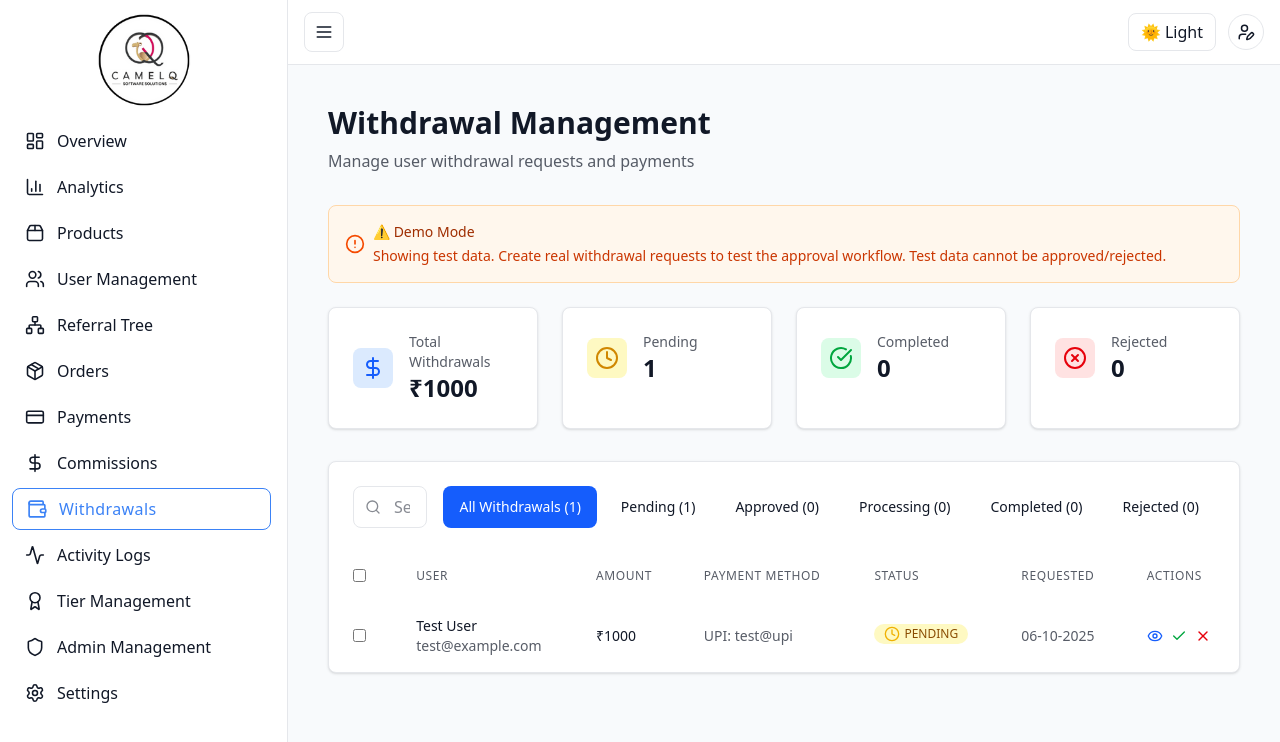
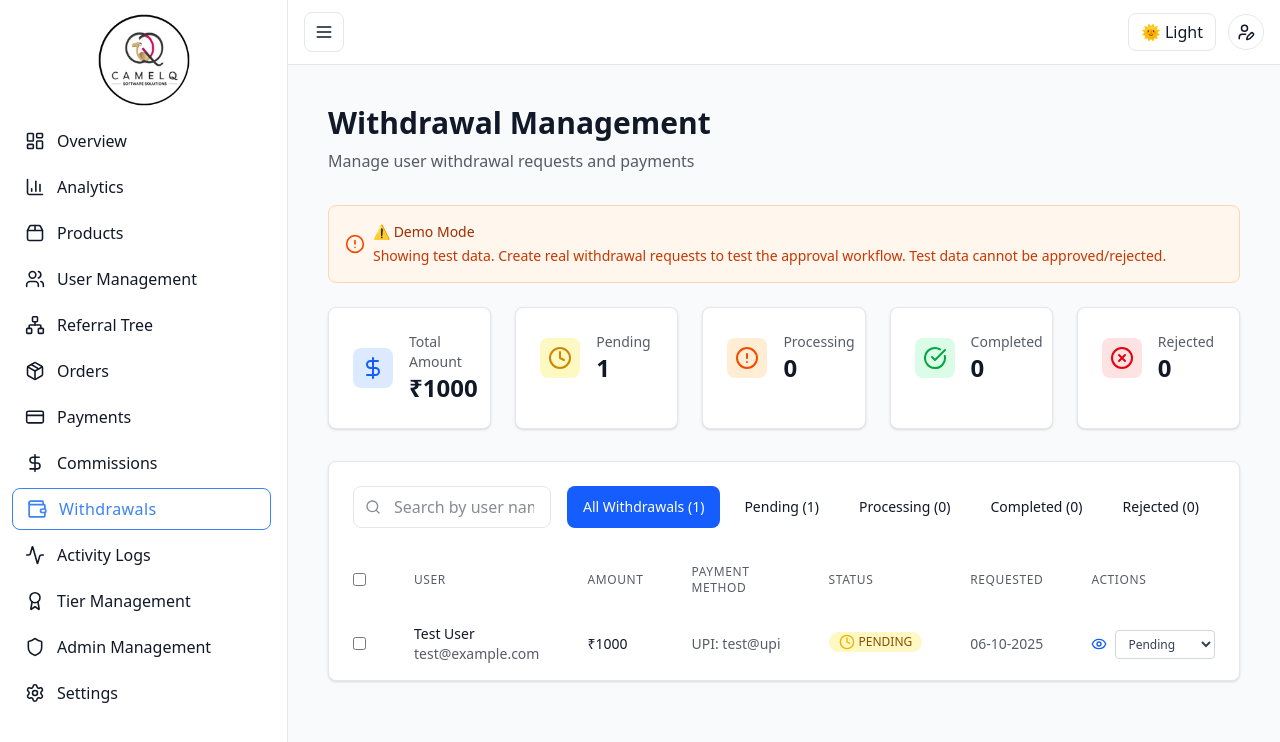
Before and after one commit to Sony-mol/admin-mlm-as, a React (Vite) app: page /withdrawals in a window 1280 px wide. Shown: the top 742 px of the page. Built offline with nearby package versions, Linux system fonts and the light colour scheme; no server answers; sample sign-in values are in the browser's storage.

Commit message:
Update admin dashboard: Replace approve/reject with status editing dropdown for pending/processing/completed/rejected

```diff
--- a/src/pages/Withdrawals.jsx
+++ b/src/pages/Withdrawals.jsx
@@ -129,16 +129,17 @@ const Withdrawals = () => {
       setStatistics({
         // Cards
         totalAmount:
-          Number(s.totalApprovedAmount ?? 0) + Number(s.totalPendingAmount ?? 0),
+          Number(s.totalCompletedAmount ?? 0) + Number(s.totalPendingAmount ?? 0) + Number(s.totalProcessingAmount ?? 0),
         pendingCount: Number(s.pendingWithdrawals ?? 0),
-        approvedCount: Number(s.approvedWithdrawals ?? 0),
-        completedCount: Number(s.approvedWithdrawals ?? 0), // UI label "Completed"
+        processingCount: Number(s.processingWithdrawals ?? 0),
+        completedCount: Number(s.completedWithdrawals ?? 0),
         rejectedCount: Number(s.rejectedWithdrawals ?? 0),
 
         // Optional extras (not directly displayed but useful)
         totalCount: Number(s.totalWithdrawals ?? 0),
-        totalApprovedAmount: Number(s.totalApprovedAmount ?? 0),
+        totalCompletedAmount: Number(s.totalCompletedAmount ?? 0),
         totalPendingAmount: Number(s.totalPendingAmount ?? 0),
+        totalProcessingAmount: Number(s.totalProcessingAmount ?? 0),
       });
     } catch (error) {
       console.error('Error fetching statistics:', error);
@@ -158,7 +159,7 @@ const Withdrawals = () => {
     setSelectedStatus(status);
   };
 
-  const handleWithdrawalAction = async (withdrawalId, action, notes = '') => {
+  const handleWithdrawalAction = async (withdrawalId, newStatus, notes = '') => {
     try {
       setActionLoading(true);
 
@@ -181,38 +182,37 @@ const Withdrawals = () => {
         ...(token ? { Authorization: `Bearer ${token}` } : {}),
       };
 
-      // Map UI actions to backend status API
-      // Backend expects: PUT /api/withdrawals/{id}/status with body { status: 'SUCCESS' | 'FAILED', reason }
-      const status = action === 'approve' ? 'SUCCESS' : action === 'reject' ? 'FAILED' : 'SUCCESS';
+      // Send status update to backend
+      // Backend expects: PUT /api/withdrawals/{id}/status with body { status: 'PENDING'|'PROCESSING'|'COMPLETED'|'REJECTED', reason }
       const response = await fetch(`${WITHDRAWALS_API}/${withdrawalId}/status`, {
         method: 'PUT',
         headers,
-        body: JSON.stringify({ status, reason: notes || 'Admin action' }),
+        body: JSON.stringify({ status: newStatus, reason: notes || 'Admin status update' }),
       });
 
       if (response.ok) {
-        await response.json().catch(() => ({}));
-        alert(`✅ ${action.charAt(0).toUpperCase() + action.slice(1)} successful!`);
+        const result = await response.json().catch(() => ({}));
+        alert(`✅ Status updated to ${newStatus} successfully!`);
         await fetchWithdrawals();
         await fetchStatistics();
         setShowActionModal(false);
         setAdminNotes('');
       } else {
         const err = await response.json().catch(() => ({}));
-        alert(`Error: ${err.error || 'Action failed'}`);
+        alert(`Error: ${err.error || 'Status update failed'}`);
       }
     } catch (error) {
-      console.error('Error processing withdrawal:', error);
-      alert('Error processing withdrawal');
+      console.error('Error updating withdrawal status:', error);
+      alert('Error updating withdrawal status');
     } finally {
       setActionLoading(false);
     }
   };
 
-  const handleBulkAction = async (action) => {
+  const handleBulkAction = async (newStatus) => {
     if (selectedWithdrawals.length === 0) return;
     const confirmed = window.confirm(
-      `Are you sure you want to ${action.toLowerCase()} ${selectedWithdrawals.length} withdrawal(s)?`
+      `Are you sure you want to set status to ${newStatus} for ${selectedWithdrawals.length} withdrawal(s)?`
     );
     if (!confirmed) return;
 
@@ -221,7 +221,7 @@ const Withdrawals = () => {
       // Sequential to keep alerts sane; could be parallel with Promise.all if desired
       for (const id of selectedWithdrawals) {
         // eslint-disable-next-line no-await-in-loop
-        await handleWithdrawalAction(id, action, 'Bulk action');
+        await handleWithdrawalAction(id, newStatus, 'Bulk status update');
       }
       setSelectedWithdrawals([]);
     } catch (error) {
@@ -290,8 +290,7 @@ const Withdrawals = () => {
   const statusOptions = [
     { value: 'ALL', label: 'All Withdrawals', count: withdrawals.length },
     { value: 'PENDING', label: 'Pending', count: statistics.pendingCount || 0 },
-    { value: 'APPROVED', label: 'Approved', count: statistics.approvedCount || 0 },
-    { value: 'PROCESSING', label: 'Processing', count: statistics.processingCount || 0 }, // may be 0 if not provided
+    { value: 'PROCESSING', label: 'Processing', count: statistics.processingCount || 0 },
     { value: 'COMPLETED', label: 'Completed', count: statistics.completedCount || 0 },
     { value: 'REJECTED', label: 'Rejected', count: statistics.rejectedCount || 0 },
   ];
@@ -359,14 +358,14 @@ const Withdrawals = () => {
       )}
 
       {/* Statistics Cards */}
-      <div className="grid grid-cols-1 md:grid-cols-2 lg:grid-cols-4 gap-6 mb-8">
+      <div className="grid grid-cols-1 md:grid-cols-2 lg:grid-cols-5 gap-6 mb-8">
         <div className="rounded-lg p-6 shadow-sm border border-[rgb(var(--border))] bg-[rgb(var(--card))]">
           <div className="flex items-center">
             <div className="p-2 rounded-lg bg-blue-100">
               <DollarSign className="w-6 h-6 text-blue-600" />
             </div>
             <div className="ml-4">
-              <p className="text-sm font-medium opacity-70">Total Withdrawals</p>
+              <p className="text-sm font-medium opacity-70">Total Amount</p>
               <p className="text-2xl font-bold text-[rgb(var(--fg))]">
                 ₹{statistics.totalAmount || 0}
               </p>
@@ -383,6 +382,20 @@ const Withdrawals = () => {
               <p className="text-sm font-medium opacity-70">Pending</p>
               <p className="text-2xl font-bold text-[rgb(var(--fg))]">
                 {statistics.pendingCount || 0}
+              </p>
+            </div>
+          </div>
+        </div>
+
+        <div className="rounded-lg p-6 shadow-sm border border-[rgb(var(--border))] bg-[rgb(var(--card))]">
+          <div className="flex items-center">
+            <div className="p-2 rounded-lg bg-orange-100">
+              <AlertCircle className="w-6 h-6 text-orange-600" />
+            </div>
+            <div className="ml-4">
+              <p className="text-sm font-medium opacity-70">Processing</p>
+              <p className="text-2xl font-bold text-[rgb(var(--fg))]">
+                {statistics.processingCount || 0}
               </p>
             </div>
           </div>
@@ -461,22 +474,22 @@ const Withdrawals = () => {
                   {selectedWithdrawals.length} withdrawal(s) selected
                 </span>
                 <div className="flex gap-2">
-                  <button
-                    onClick={() => handleBulkAction('approve')}
+                  <select
+                    onChange={(e) => {
+                      if (e.target.value) {
+                        handleBulkAction(e.target.value);
+                        e.target.value = '';
+                      }
+                    }}
                     disabled={actionLoading}
-                    className="px-4 py-2 rounded-lg bg-green-600 text-white hover:bg-green-700 disabled:opacity-50 flex items-center gap-2"
+                    className="px-4 py-2 rounded-lg border border-gray-300 bg-white text-gray-700 focus:ring-2 focus:ring-blue-500 focus:border-transparent"
                   >
-                    <Check className="w-4 h-4" />
-                    Approve All
-                  </button>
-                  <button
-                    onClick={() => handleBulkAction('reject')}
-                    disabled={actionLoading}
-                    className="px-4 py-2 rounded-lg bg-red-600 text-white hover:bg-red-700 disabled:opacity-50 flex items-center gap-2"
-                  >
-                    <X className="w-4 h-4" />
-                    Reject All
-                  </button>
+                    <option value="">Select Status...</option>
+                    <option value="PENDING">Set to Pending</option>
+                    <option value="PROCESSING">Set to Processing</option>
+                    <option value="COMPLETED">Set to Completed</option>
+                    <option value="REJECTED">Set to Rejected</option>
+                  </select>
                   <button
                     onClick={() => setSelectedWithdrawals([])}
                     className="px-4 py-2 rounded-lg bg-gray-600 text-white hover:bg-gray-700"
@@ -626,45 +639,22 @@ const Withdrawals = () => {
                           <Eye className="w-4 h-4" />
                         </button>
 
-                        {withdrawal.status === 'PENDING' && (
-                          <>
-                            <button
-                              onClick={() => {
-                                setSelectedWithdrawal(withdrawal);
-                                setActionType('approve');
-                                setShowActionModal(true);
-                              }}
-                              className="text-green-600 hover:text-green-900"
-                              title="Approve"
-                            >
-                              <Check className="w-4 h-4" />
-                            </button>
-                            <button
-                              onClick={() => {
-                                setSelectedWithdrawal(withdrawal);
-                                setActionType('reject');
-                                setShowActionModal(true);
-                              }}
-                              className="text-red-600 hover:text-red-900"
-                              title="Reject"
-                            >
-                              <X className="w-4 h-4" />
-                            </button>
-                          </>
-                        )}
-
-                        {withdrawal.status === 'APPROVED' && (
-                          <button
-                            onClick={() => {
+                        <select
+                          value={withdrawal.status}
+                          onChange={(e) => {
+                            if (e.target.value !== withdrawal.status) {
                               setSelectedWithdrawal(withdrawal);
-                              setActionType('process');
+                              setActionType(e.target.value);
                               setShowActionModal(true);
-                            }}
-                            className="text-blue-600 hover:text-blue-900"
-                          >
-                            Process
-                          </button>
-                        )}
+                            }
+                          }}
+                          className="px-2 py-1 text-xs rounded border border-gray-300 bg-white text-gray-700 focus:ring-1 focus:ring-blue-500 focus:border-transparent"
+                        >
+                          <option value="PENDING">Pending</option>
+                          <option value="PROCESSING">Processing</option>
+                          <option value="COMPLETED">Completed</option>
+                          <option value="REJECTED">Rejected</option>
+                        </select>
                       </div>
                     </td>
                   </tr>
@@ -780,12 +770,7 @@ const Withdrawals = () => {
           <div className="rounded-lg p-6 max-w-md w-full mx-4 border border-[rgb(var(--border))] bg-[rgb(var(--card))]">
             <div className="flex justify-between items-center mb-4">
               <h3 className="text-lg font-semibold">
-                {actionType === 'approve'
-                  ? 'Approve'
-                  : actionType === 'reject'
-                  ? 'Reject'
-                  : 'Process'}{' '}
-                Withdrawal
+                Update Withdrawal Status
               </h3>
               <button
                 onClick={() => setShowActionModal(false)}
@@ -799,8 +784,14 @@ const Withdrawals = () => {
               <p className="text-sm opacity-70 mb-2">
                 Withdrawal #{selectedWithdrawal.id} - ₹{selectedWithdrawal.amount}
               </p>
+              <p className="text-sm opacity-70 mb-2">
+                User: {selectedWithdrawal.user?.name} ({selectedWithdrawal.user?.email})
+              </p>
               <p className="text-sm opacity-70">
-                User: {selectedWithdrawal.user?.name} ({selectedWithdrawal.user?.email})
+                Current Status: <span className="font-medium">{selectedWithdrawal.status}</span>
+              </p>
+              <p className="text-sm opacity-70">
+                New Status: <span className="font-medium">{actionType}</span>
               </p>
             </div>
 
@@ -813,7 +804,7 @@ const Withdrawals = () => {
                 onChange={(e) => setAdminNotes(e.target.value)}
                 className="w-full px-3 py-2 rounded-md border border-[rgb(var(--border))] focus:ring-2 focus:ring-blue-500 focus:border-transparent bg-[rgb(var(--card))] text-[rgb(var(--fg))]"
                 rows="3"
-                placeholder="Add notes for this action..."
+                placeholder="Add notes for this status change..."
               />
             </div>
 
@@ -830,20 +821,16 @@ const Withdrawals = () => {
                 }
                 disabled={actionLoading}
                 className={`px-4 py-2 text-white rounded-md hover:opacity-90 disabled:opacity-50 ${
-                  actionType === 'approve'
+                  actionType === 'COMPLETED'
                     ? 'bg-green-600'
-                    : actionType === 'reject'
+                    : actionType === 'REJECTED'
                     ? 'bg-red-600'
+                    : actionType === 'PROCESSING'
+                    ? 'bg-orange-600'
                     : 'bg-blue-600'
                 }`}
               >
-                {actionLoading
-                  ? 'Processing...'
-                  : actionType === 'approve'
-                  ? 'Approve'
-                  : actionType === 'reject'
-                  ? 'Reject'
-                  : 'Process'}
+                {actionLoading ? 'Updating...' : `Update to ${actionType}`}
               </button>
             </div>
           </div>
```
